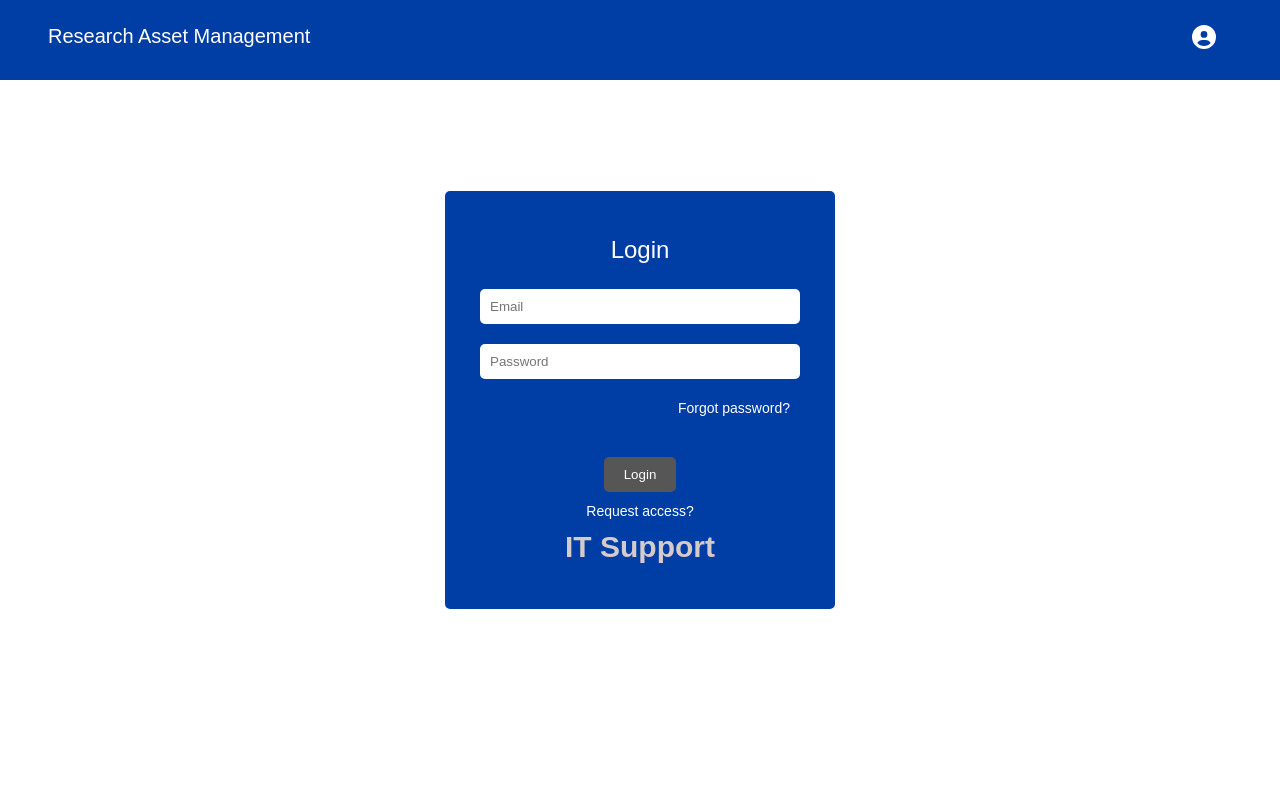
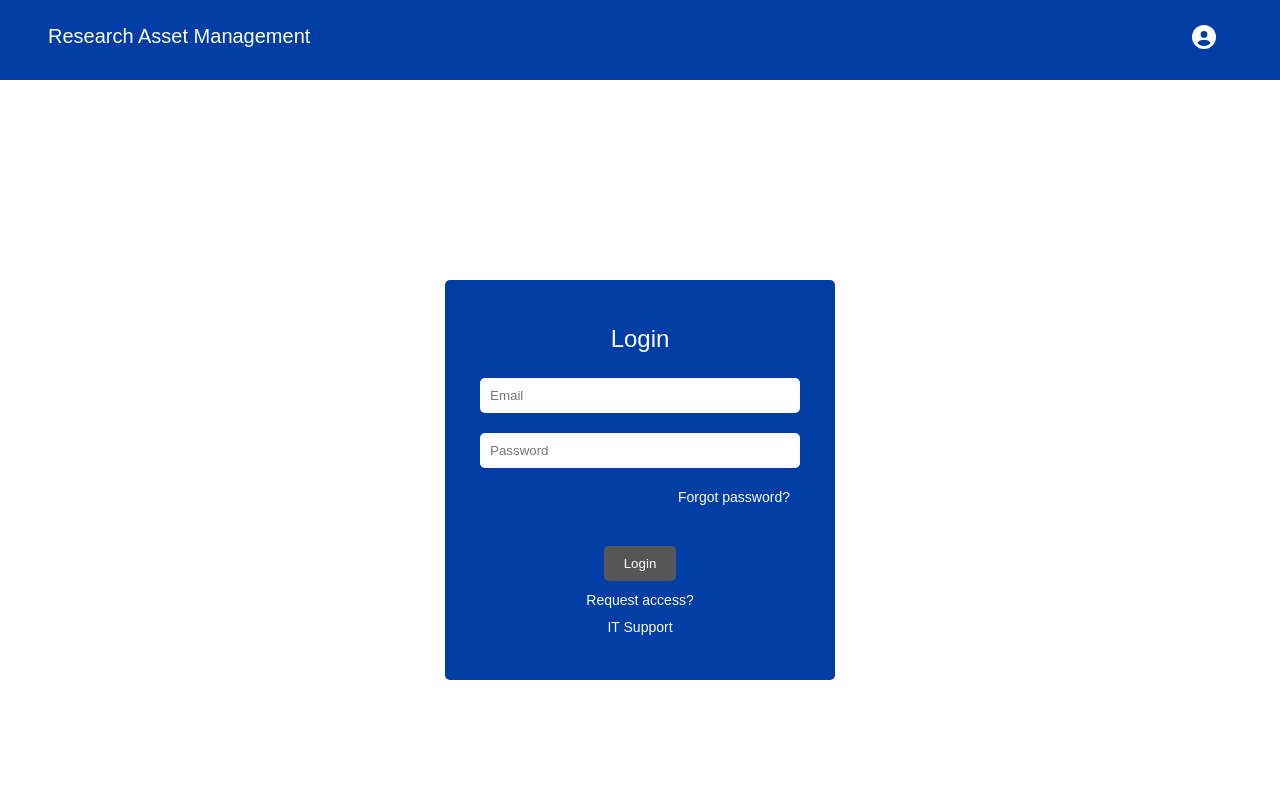
Before and after one commit to slu-csci-5030/RAM_Team_SLU, a React (Vite) app in the folder Frontend/: page / in a window 1280 px wide. Shown: the top 800 px of the page. Built offline with nearby package versions, Linux system fonts and the light colour scheme.

Commit message:
Login UI Fixes

```diff
--- a/Frontend/src/assets/Styles/CompanyDescription.css
+++ b/Frontend/src/assets/Styles/CompanyDescription.css
@@ -3,6 +3,7 @@
   justify-content: center;
   align-items: center;
   height: 100vh;
+  padding-top: 5rem;
 }
 
 .login__container {
@@ -65,9 +66,6 @@
 
   display: block;
   margin-top: 10px;
-  color: rgb(213, 203, 203);
-  font-size :30px;
-  font-weight: bold;
 }
 
 #support:hover {
```
